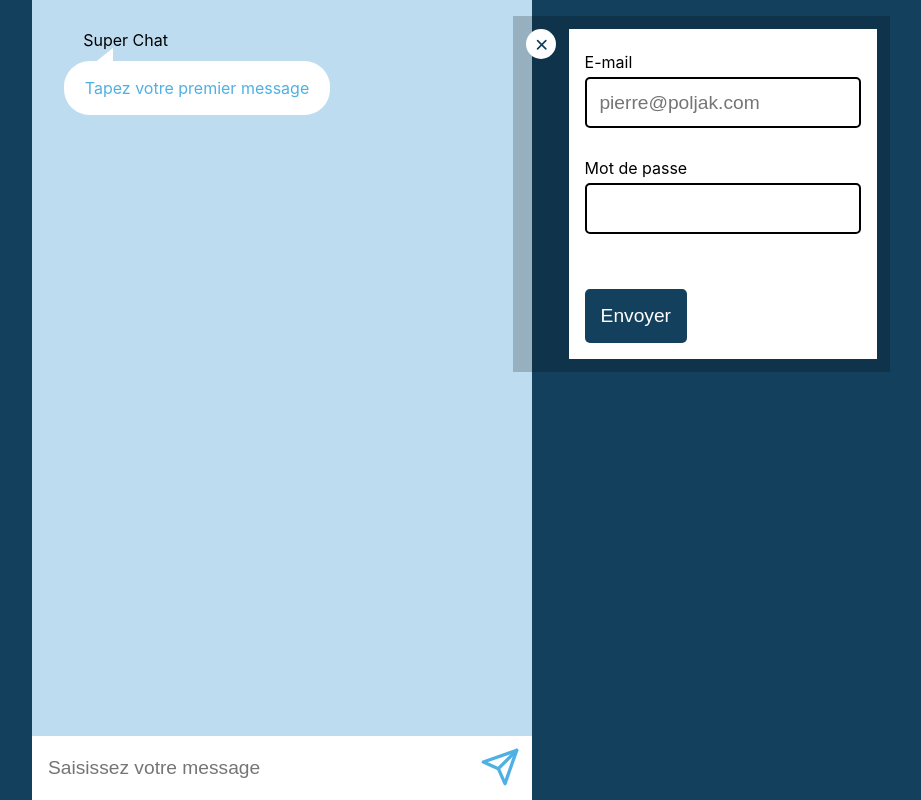
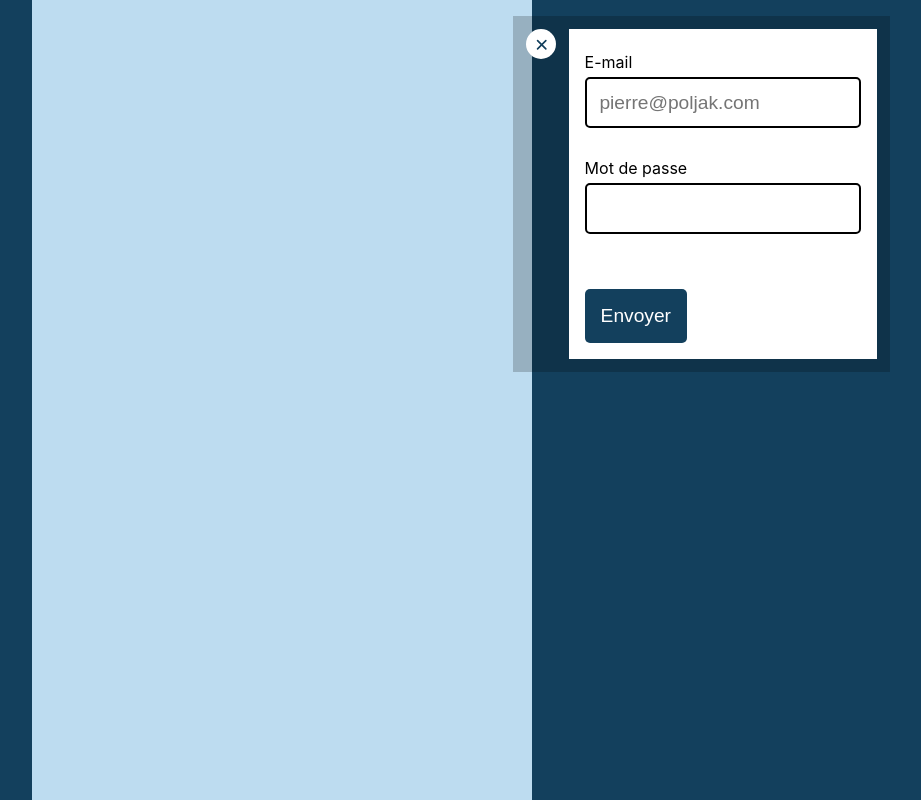
Before and after one commit to Thomas-Bezille/Spe-React-chatroom, a React (Vite) app: page / in a window 1280 px wide. Shown: the whole page, without its empty margins (358-1279 px from the left). Built offline with nearby package versions, Linux system fonts and the light colour scheme.

Commit message:
éviter de pouvoir écrir un message si on est pas conncté

```diff
--- a/src/components/App/App.jsx
+++ b/src/components/App/App.jsx
@@ -1,3 +1,5 @@
+import { useSelector } from 'react-redux';
+
 import Form from '../Form/Form';
 import Messages from '../Messages/Messages';
 import Settings from '../Settings/Settings';
@@ -5,11 +7,13 @@ import Settings from '../Settings/Settings';
 import './App.scss';
 
 function App() {
+  const isAuthentified = useSelector((state) => state.nickname !== '');
+
   return (
     <div className="App">
       <Settings />
       <Messages />
-      <Form />
+      {isAuthentified && <Form />}
     </div>
   );
 }
--- a/src/reducers/chatReducer.js
+++ b/src/reducers/chatReducer.js
@@ -9,13 +9,7 @@ import { getNextId } from '../utils';
 
 const initialState = {
   // State initial
-  messages: [
-    {
-      id: 1,
-      author: 'Super Chat',
-      text: 'Tapez votre premier message',
-    },
-  ],
+  messages: [],
   inputMessage: '',
   isSettingsOpen: true,
   email: '',
```
